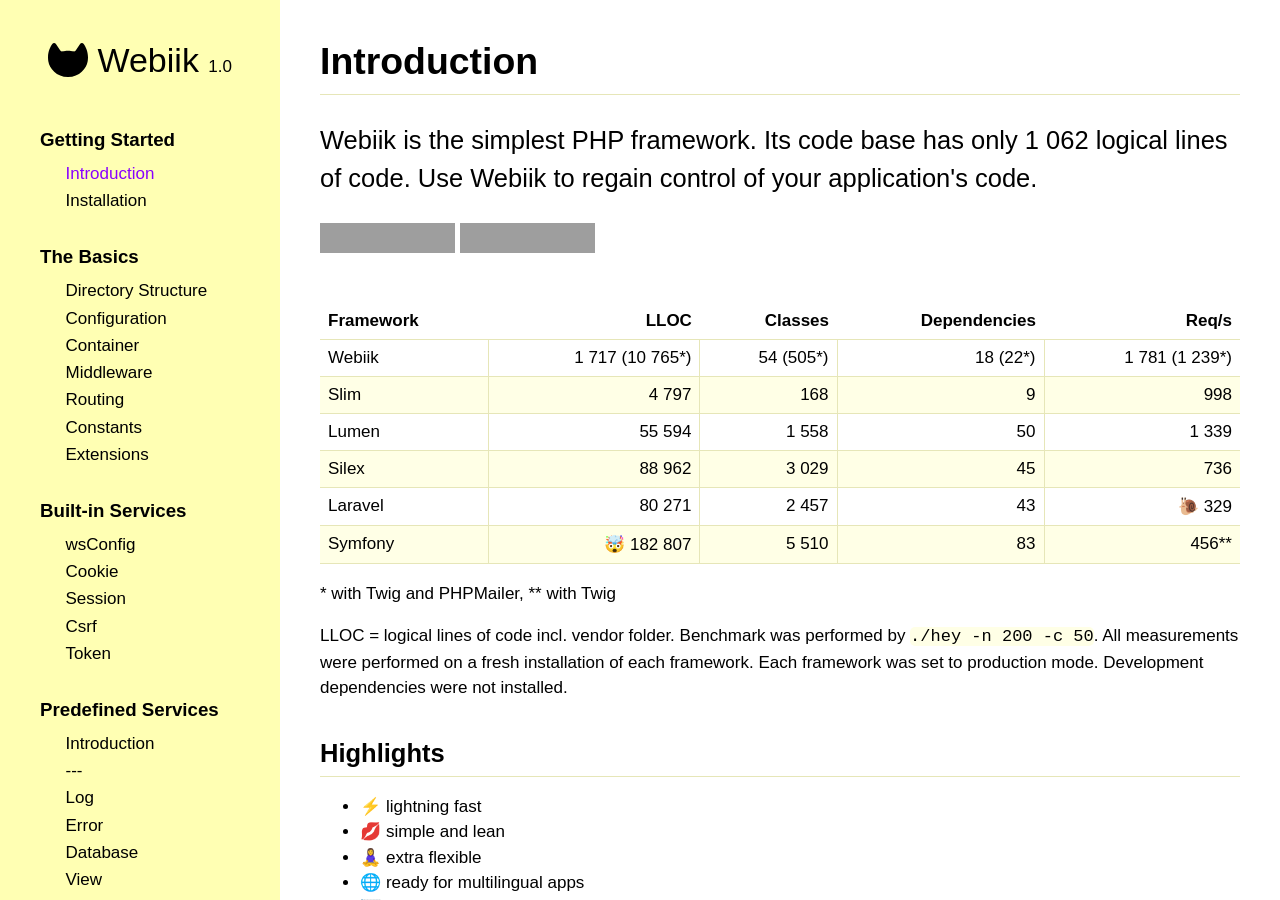
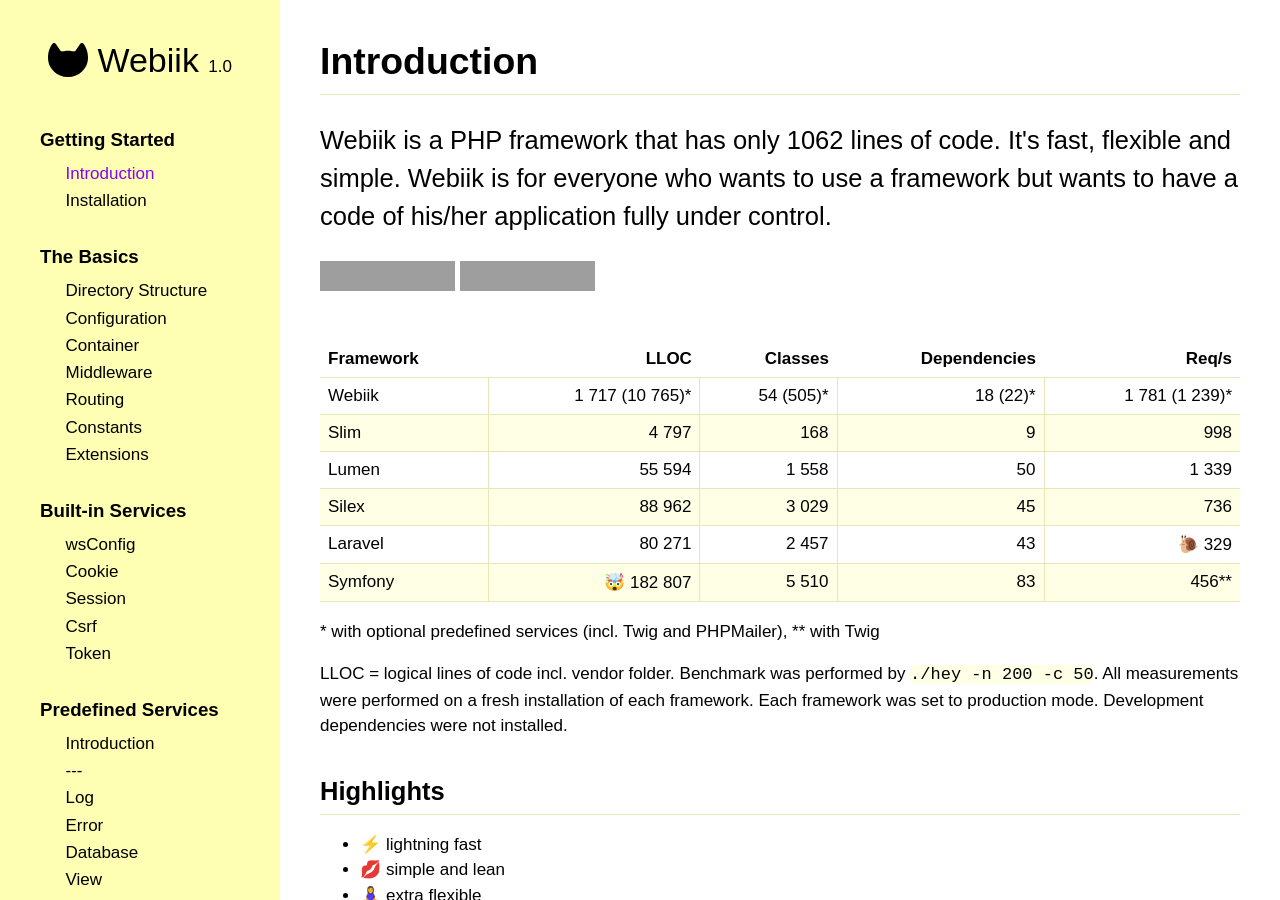
Before and after one commit to webiik/webiik, a Jekyll site: the page built from index.md, in a window 1280 px wide and 900 px high. Built offline with Jekyll 4.4.1, drawn with Linux system fonts in a browser that asks for light colours; grey boxes are pictures that could not be loaded.

Commit message:
update Description

```diff
--- a/index.md
+++ b/index.md
@@ -3,21 +3,21 @@
 title: Framework
 ---
 # Introduction
-<p class="intro">Webiik is the simplest PHP framework. Its code base has only 1 062 logical lines of code. Use&nbsp;Webiik to regain control of your application's code.</p>
+<p class="intro">Webiik is a PHP framework that has only 1062 lines of code. It's fast, flexible and simple. Webiik is for everyone who wants to use a framework but wants to have a code of his/her application fully under control.</p>
 
 <a href="https://github.com/webiik" target="_blank"><img style="height: 30px;" src="https://img.shields.io/badge/-GitHub-black.svg?logo=github"/></a>
 <a href="https://stackoverflow.com/questions/tagged/webiik" target="_blank"><img style="height: 30px;" src="https://img.shields.io/badge/-Stackoverflow-black.svg"/></a>
 
 | Framework | LLOC | Classes | Dependencies | Req/s |
 | :-------- | ---: | ------: | -----------: | ----: |
-| Webiik  | 1 717 (10 765*) | 54 (505*) | 18 (22*) | 1 781 (1 239*) |
+| Webiik  | 1 717 (10 765)* | 54 (505)* | 18 (22)* | 1 781 (1 239)* |
 | Slim | 4 797 | 168 | 9 | 998 |
 | Lumen | 55 594 | 1 558 | 50 | 1 339 |
 | Silex | 88 962 | 3 029 | 45 | 736 |
 | Laravel | 80 271 | 2 457 | 43 | 🐌 329 |
 | Symfony | 🤯 182 807 | 5 510 | 83 | 456** |
 
-\* with Twig and PHPMailer, \** with Twig
+\* with optional predefined services (incl. Twig and PHPMailer), \** with Twig
 
 LLOC = logical lines of code incl. vendor folder. Benchmark was performed by `./hey -n 200 -c 50`. All measurements were performed on a fresh installation of each framework. Each framework was set to production mode. Development dependencies were not installed.
 
```
